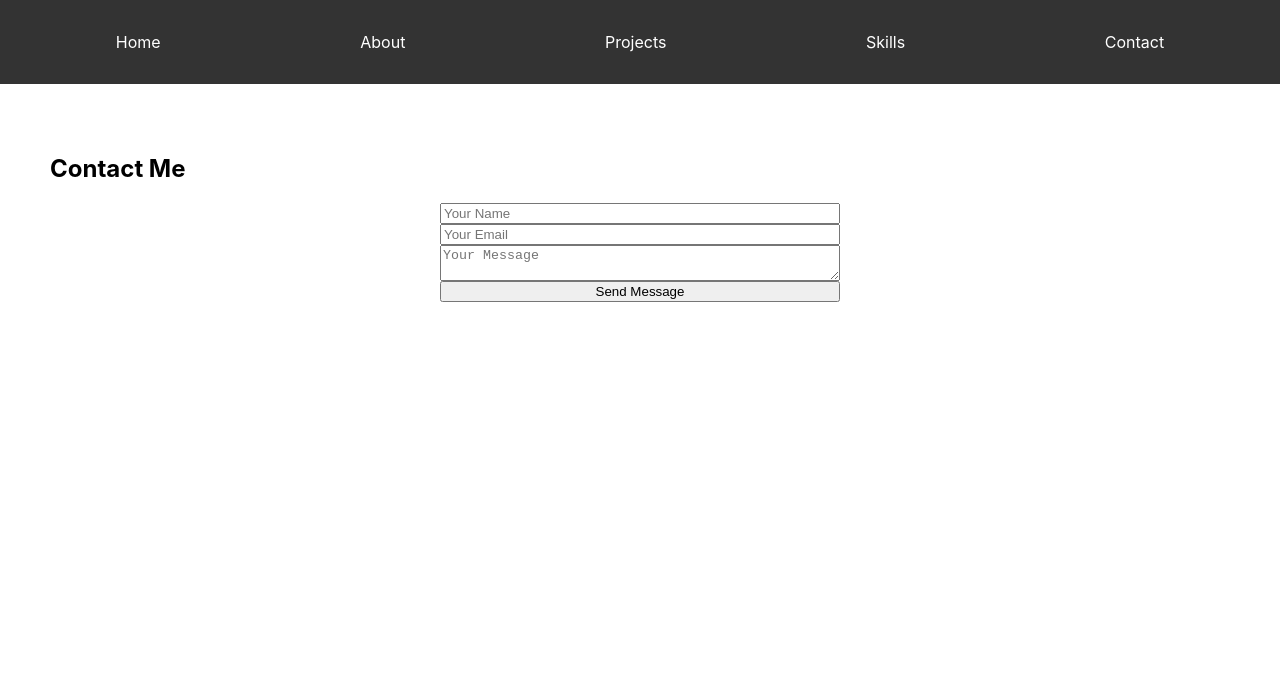
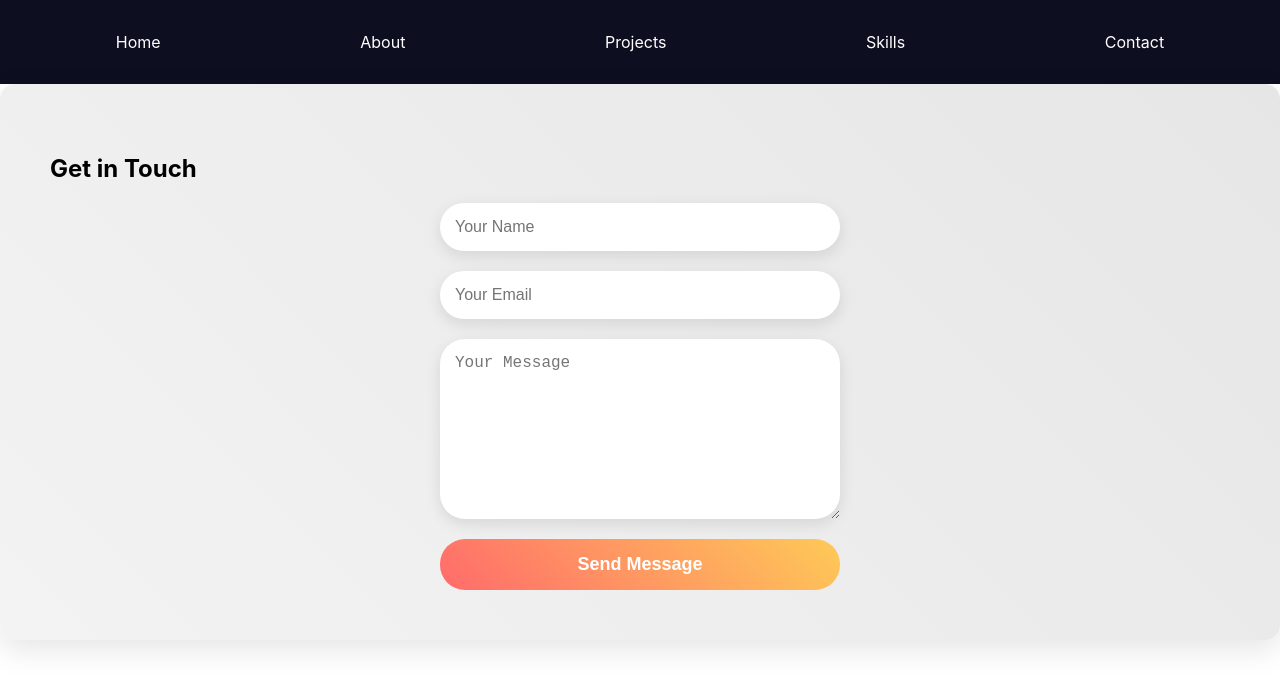
Before and after one commit to shasha1908/shashwat-portfolio, a React (Create React App) app: page /contact in a window 1280 px wide. Shown: the top 688 px of the page. Built offline with nearby package versions, Linux system fonts and the light colour scheme.

Commit message:
third commit

```diff
--- a/src/components/Contact.js
+++ b/src/components/Contact.js
@@ -1,6 +1,6 @@
 import React, { useState } from 'react';
 import styled, { keyframes } from 'styled-components';
-import { useSpring, animated } from 'react-spring';
+import { useSpring, animated, config } from 'react-spring';
 
 const fadeIn = keyframes`
   from { opacity: 0; }
@@ -10,6 +10,9 @@ const fadeIn = keyframes`
 const ContactWrapper = styled(animated.div)`
   padding: 50px;
   animation: ${fadeIn} 1s ease-in;
+  background: linear-gradient(45deg, #f3f3f3, #e6e6e6);
+  border-radius: 15px;
+  box-shadow: 0 10px 30px rgba(0, 0, 0, 0.1);
 `;
 
 const ContactForm = styled(animated.form)`
@@ -17,6 +20,56 @@ const ContactForm = styled(animated.form)`
   flex-direction: column;
   max-width: 400px;
   margin: 0 auto;
+`;
+
+const Input = styled(animated.input)`
+  margin-bottom: 20px;
+  padding: 15px;
+  border: none;
+  border-radius: 25px;
+  background-color: white;
+  box-shadow: 0 5px 15px rgba(0, 0, 0, 0.1);
+  font-size: 16px;
+  transition: transform 0.3s ease;
+
+  &:focus {
+    outline: none;
+    transform: scale(1.05);
+  }
+`;
+
+const TextArea = styled(animated.textarea)`
+  margin-bottom: 20px;
+  padding: 15px;
+  border: none;
+  border-radius: 25px;
+  background-color: white;
+  box-shadow: 0 5px 15px rgba(0, 0, 0, 0.1);
+  font-size: 16px;
+  min-height: 150px;
+  transition: transform 0.3s ease;
+
+  &:focus {
+    outline: none;
+    transform: scale(1.05);
+  }
+`;
+
+const SubmitButton = styled(animated.button)`
+  padding: 15px 30px;
+  border: none;
+  border-radius: 25px;
+  background: linear-gradient(45deg, #ff6b6b, #feca57);
+  color: white;
+  font-size: 18px;
+  font-weight: bold;
+  cursor: pointer;
+  transition: transform 0.3s ease, box-shadow 0.3s ease;
+
+  &:hover {
+    transform: translateY(-5px);
+    box-shadow: 0 5px 15px rgba(0, 0, 0, 0.2);
+  }
 `;
 
 const Contact = () => {
@@ -34,41 +87,48 @@ const Contact = () => {
     const formProps = useSpring({
         from: { opacity: 0, transform: 'translateY(50px)' },
         to: { opacity: 1, transform: 'translateY(0)' },
+        config: config.wobbly,
+    });
+
+    const inputProps = useSpring({
+        from: { opacity: 0, transform: 'translateX(-50px)' },
+        to: { opacity: 1, transform: 'translateX(0)' },
+        config: config.wobbly,
     });
 
     return (
-        <ContactWrapper>
-            <h2>Contact Me</h2>
-            <ContactForm onSubmit={handleSubmit} style={formProps}>
-                <animated.input
+        <ContactWrapper style={formProps}>
+            <h2>Get in Touch</h2>
+            <ContactForm onSubmit={handleSubmit}>
+                <Input
                     type="text"
                     name="name"
                     placeholder="Your Name"
                     value={formData.name}
                     onChange={handleChange}
                     required
-                    style={useSpring({ from: { opacity: 0 }, to: { opacity: 1 }, delay: 200 })}
+                    style={inputProps}
                 />
-                <animated.input
+                <Input
                     type="email"
                     name="email"
                     placeholder="Your Email"
                     value={formData.email}
                     onChange={handleChange}
                     required
-                    style={useSpring({ from: { opacity: 0 }, to: { opacity: 1 }, delay: 300 })}
+                    style={inputProps}
                 />
-                <animated.textarea
+                <TextArea
                     name="message"
                     placeholder="Your Message"
                     value={formData.message}
                     onChange={handleChange}
                     required
-                    style={useSpring({ from: { opacity: 0 }, to: { opacity: 1 }, delay: 400 })}
+                    style={inputProps}
                 />
-                <animated.button type="submit" style={useSpring({ from: { opacity: 0 }, to: { opacity: 1 }, delay: 500 })}>
+                <SubmitButton type="submit" style={useSpring({ ...inputProps, delay: 400 })}>
                     Send Message
-                </animated.button>
+                </SubmitButton>
             </ContactForm>
         </ContactWrapper>
     );
--- a/src/components/Home.js
+++ b/src/components/Home.js
@@ -1,7 +1,7 @@
 import React from 'react';
 import { Link } from 'react-router-dom';
 import styled, { keyframes } from 'styled-components';
-import { useSpring, animated } from 'react-spring';
+import { useSpring, animated, config } from 'react-spring';
 
 const fadeIn = keyframes`
   from { opacity: 0; }
@@ -14,11 +14,35 @@ const HomeWrapper = styled(animated.div)`
   animation: ${fadeIn} 1s ease-in;
 `;
 
+const FunkyButton = styled(animated.button)`
+  padding: 15px 30px;
+  border: none;
+  border-radius: 25px;
+  background: linear-gradient(45deg, #4facfe, #00f2fe);
+  color: white;
+  font-size: 18px;
+  font-weight: bold;
+  cursor: pointer;
+  transition: transform 0.3s ease, box-shadow 0.3s ease;
+
+  &:hover {
+    transform: translateY(-5px) rotate(5deg);
+    box-shadow: 0 5px 15px rgba(0, 0, 0, 0.2);
+  }
+`;
+
 const Home = () => {
     const props = useSpring({
         from: { opacity: 0, transform: 'scale(0.8)' },
         to: { opacity: 1, transform: 'scale(1)' },
-        config: { tension: 300, friction: 10 },
+        config: config.wobbly,
+    });
+
+    const buttonProps = useSpring({
+        from: { opacity: 0, transform: 'translateY(50px)' },
+        to: { opacity: 1, transform: 'translateY(0)' },
+        delay: 500,
+        config: config.wobbly,
     });
 
     return (
@@ -26,13 +50,9 @@ const Home = () => {
             <h1>Welcome to Shashwat Bhatt's Portfolio</h1>
             <p>Software Engineer | Data Enthusiast | Problem Solver</p>
             <Link to="/about">
-                <animated.button style={useSpring({
-                    from: { opacity: 0, transform: 'translateY(50px)' },
-                    to: { opacity: 1, transform: 'translateY(0)' },
-                    delay: 500,
-                })}>
+                <FunkyButton style={buttonProps}>
                     Learn More About Me
-                </animated.button>
+                </FunkyButton>
             </Link>
         </HomeWrapper>
     );
--- a/src/components/Navbar.js
+++ b/src/components/Navbar.js
@@ -9,7 +9,7 @@ const fadeIn = keyframes`
 `;
 
 const Nav = styled(animated.nav)`
-  background-color: #333;
+  background-color: #0E0E21;
   color: white;
   padding: 1rem;
   animation: ${fadeIn} 1s ease-in;
--- a/src/components/Projects.js
+++ b/src/components/Projects.js
@@ -1,6 +1,6 @@
 import React from 'react';
 import styled, { keyframes } from 'styled-components';
-import { useTrail, animated } from 'react-spring';
+import { useTrail, animated, config } from 'react-spring';
 
 const fadeIn = keyframes`
   from { opacity: 0; }
@@ -10,14 +10,51 @@ const fadeIn = keyframes`
 const ProjectsWrapper = styled.div`
   padding: 50px;
   animation: ${fadeIn} 1s ease-in;
+  background: linear-gradient(135deg, #f5f7fa 0%, #c3cfe2 100%);
 `;
 
 const ProjectCard = styled(animated.div)`
-  border: 1px solid #ddd;
-  padding: 20px;
-  margin-bottom: 20px;
-  border-radius: 8px;
-  box-shadow: 0 2px 5px rgba(0,0,0,0.1);
+  background: white;
+  padding: 30px;
+  margin-bottom: 30px;
+  border-radius: 15px;
+  box-shadow: 0 10px 30px rgba(0,0,0,0.1);
+  transition: transform 0.3s ease, box-shadow 0.3s ease;
+
+  &:hover {
+    transform: translateY(-5px);
+    box-shadow: 0 15px 35px rgba(0,0,0,0.2);
+  }
+`;
+
+const ProjectTitle = styled.h3`
+  color: #3498db;
+  margin-bottom: 15px;
+`;
+
+const ProjectDescription = styled.p`
+  color: #34495e;
+  line-height: 1.6;
+`;
+
+const ProjectPeriod = styled.p`
+  color: #7f8c8d;
+  font-style: italic;
+`;
+
+const ProjectLink = styled.a`
+  display: inline-block;
+  margin-top: 15px;
+  padding: 10px 20px;
+  background: linear-gradient(45deg, #3498db, #2980b9);
+  color: white;
+  text-decoration: none;
+  border-radius: 25px;
+  transition: transform 0.3s ease;
+
+  &:hover {
+    transform: scale(1.05);
+  }
 `;
 
 const projects = [
@@ -55,8 +92,9 @@ const projects = [
 
 const Projects = () => {
     const trail = useTrail(projects.length, {
-        from: { opacity: 0, transform: 'translateY(20px)' },
+        from: { opacity: 0, transform: 'translateY(50px)' },
         to: { opacity: 1, transform: 'translateY(0)' },
+        config: config.wobbly,
     });
 
     return (
@@ -64,10 +102,10 @@ const Projects = () => {
             <h2>Projects and Work Experience</h2>
             {trail.map((style, index) => (
                 <ProjectCard key={index} style={style}>
-                    <h3>{projects[index].title}</h3>
-                    <p>{projects[index].description}</p>
-                    {projects[index].period && <p><strong>Period:</strong> {projects[index].period}</p>}
-                    {projects[index].github && <a href={projects[index].github} target="_blank" rel="noopener noreferrer">View on GitHub</a>}
+                    <ProjectTitle>{projects[index].title}</ProjectTitle>
+                    <ProjectDescription>{projects[index].description}</ProjectDescription>
+                    {projects[index].period && <ProjectPeriod><strong>Period:</strong> {projects[index].period}</ProjectPeriod>}
+                    {projects[index].github && <ProjectLink href={projects[index].github} target="_blank" rel="noopener noreferrer">View on GitHub</ProjectLink>}
                 </ProjectCard>
             ))}
         </ProjectsWrapper>
--- a/src/components/Skills.js
+++ b/src/components/Skills.js
@@ -1,6 +1,6 @@
 import React from 'react';
 import styled, { keyframes } from 'styled-components';
-import { useTrail, animated } from 'react-spring';
+import { useTrail, animated, config } from 'react-spring';
 
 const fadeIn = keyframes`
   from { opacity: 0; }
@@ -10,19 +10,37 @@ const fadeIn = keyframes`
 const SkillsWrapper = styled(animated.div)`
   padding: 50px;
   animation: ${fadeIn} 1s ease-in;
+  background: linear-gradient(135deg, #667eea 0%, #764ba2 100%);
+  color: white;
 `;
 
 const SkillCategory = styled(animated.div)`
-  margin-bottom: 20px;
+  margin-bottom: 30px;
+`;
+
+const CategoryTitle = styled.h3`
+  color: #ffeaa7;
+  margin-bottom: 15px;
 `;
 
 const SkillList = styled(animated.ul)`
   list-style-type: none;
   padding-left: 0;
+  display: flex;
+  flex-wrap: wrap;
+  gap: 10px;
 `;
 
 const SkillItem = styled(animated.li)`
-  margin-bottom: 5px;
+  background: rgba(255, 255, 255, 0.2);
+  padding: 10px 20px;
+  border-radius: 20px;
+  transition: transform 0.3s ease, background 0.3s ease;
+
+  &:hover {
+    transform: translateY(-5px);
+    background: rgba(255, 255, 255, 0.3);
+  }
 `;
 
 const skills = {
@@ -41,8 +59,9 @@ const Skills = () => {
     );
 
     const trail = useTrail(allSkills.length, {
-        from: { opacity: 0, transform: 'translateY(20px)' },
-        to: { opacity: 1, transform: 'translateY(0)' },
+        from: { opacity: 0, transform: 'scale(0.8)' },
+        to: { opacity: 1, transform: 'scale(1)' },
+        config: config.wobbly,
     });
 
     return (
@@ -50,7 +69,7 @@ const Skills = () => {
             <h2>My Skills</h2>
             {categories.map(category => (
                 <SkillCategory key={category}>
-                    <h3>{category}</h3>
+                    <CategoryTitle>{category}</CategoryTitle>
                     <SkillList>
                         {trail.map((props, index) => {
                             const { category: skillCategory, skill } = allSkills[index];
```
